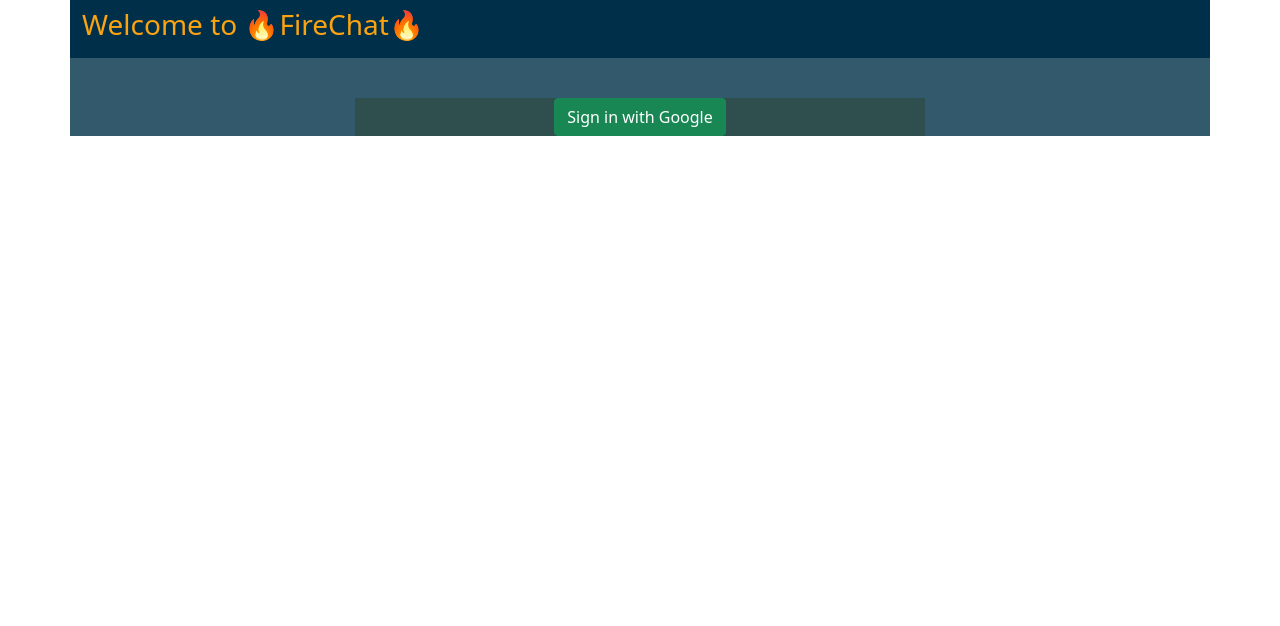
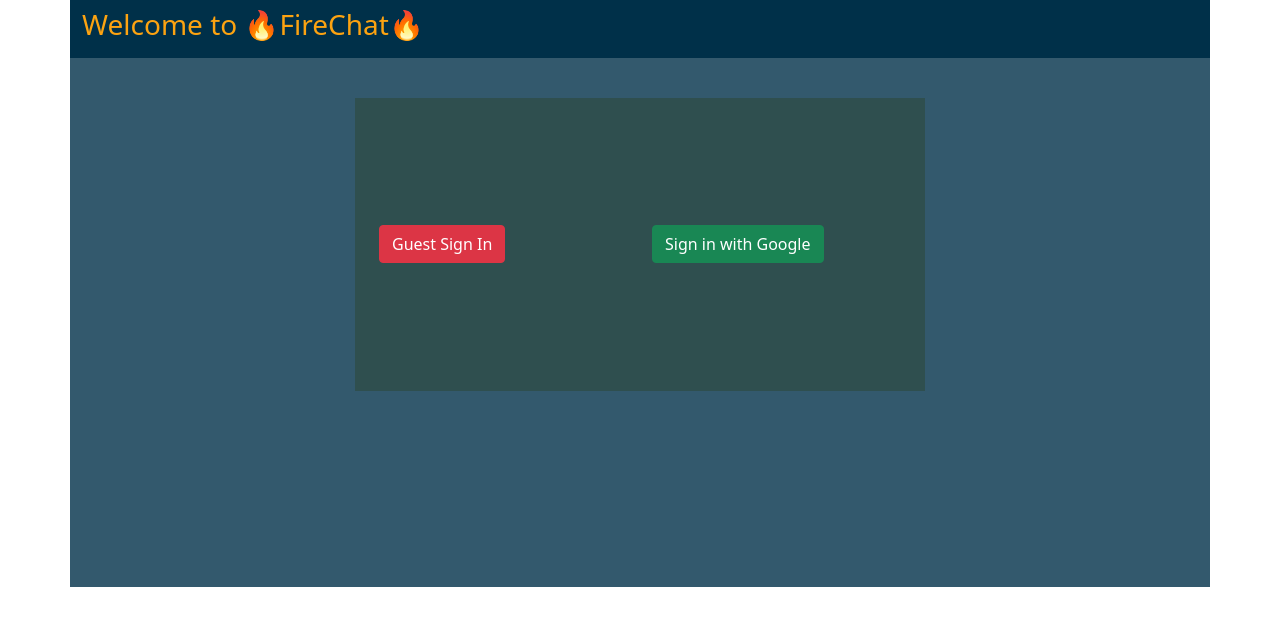
Before and after one commit to DomGalluzzo/FireChat, a React (Create React App) app: page / in a window 1280 px wide. Shown: the top 626 px of the page. Built offline with nearby package versions, Linux system fonts and the light colour scheme; no server answers.

Commit message:
anonymous user log in. navbar conditional for guest name

```diff
--- a/src/components/ChatroomList.js
+++ b/src/components/ChatroomList.js
@@ -1,6 +1,7 @@
 import React, { useState } from "react";
 import { useCollection } from "react-firebase-hooks/firestore";
 import firebase from "firebase/app";
+import { Link } from "react-router-dom";
 
 import { Container } from "react-bootstrap";
 
@@ -17,7 +18,7 @@ const ChatroomList = () => {
 			{value && (
 				<>
 					{value.docs.map((chatroom) => {
-						return <>{chatroom.data().name}</>;
+						return <h6>{chatroom.data().name}</h6>;
 					})}
 				</>
 			)}
--- a/src/components/Navigation.js
+++ b/src/components/Navigation.js
@@ -8,7 +8,7 @@ const Navigation = ({ user }) => {
 		<Container className="navigation-container py-2" fluid>
 			{user ? (
 				<>
-					<h3>Hello, {user.displayName}</h3>
+					<h3>Hello, {user.displayName ? user.displayName : "Guest"}</h3>
 					<SignOut />
 				</>
 			) : (
--- a/src/components/NewMessage.js
+++ b/src/components/NewMessage.js
@@ -30,13 +30,14 @@ const NewMessage = () => {
 	};
 
 	return (
-		<form onSubmit={sendMessage}>
+		<form className="new-message-form" onSubmit={sendMessage}>
 			<input
+				className="new-message-input"
 				value={message}
 				onChange={(e) => setMessage(e.target.value)}
 				placeholder="Send message"
 			/>
-			<button type="submit" disabled={!message}>
+			<button className="new-message-button" type="submit" disabled={!message}>
 				Send
 			</button>
 		</form>
--- a/src/components/SignIn.js
+++ b/src/components/SignIn.js
@@ -1,13 +1,20 @@
 import React from "react";
-import { Container, Button } from "react-bootstrap";
-import { signInWithGoogle } from "../firebase";
+import { Container, Button, Form } from "react-bootstrap";
+import { signInWithGoogle, signInAnon } from "../firebase";
 
 const SignIn = () => {
 	return (
 		<Container className="sign-in-container">
-			<Button variant="success" onClick={signInWithGoogle}>
-				Sign in with Google
-			</Button>
+			<Container className="form-sign-in-container">
+				<Button variant="danger" onClick={signInAnon}>
+					Guest Sign In
+				</Button>
+			</Container>
+			<Container className="google-sign-in-container">
+				<Button variant="success" onClick={signInWithGoogle}>
+					Sign in with Google
+				</Button>
+			</Container>
 		</Container>
 	);
 };
--- a/src/firebase.js
+++ b/src/firebase.js
@@ -21,5 +21,9 @@ export const signInWithGoogle = () => {
 	auth.signInWithPopup(provider);
 };
 
+export const signInAnon = () => {
+	auth.signInAnonymously();
+};
+
 export const auth = firebase.auth();
 export const firestore = firebase.firestore();
--- a/src/styles/App.scss
+++ b/src/styles/App.scss
@@ -1,5 +1,5 @@
 .main-container {
-	height: auto;
+	height: 587px;
 	background: rgba(0, 48, 73, 0.8);
 	color: rgba(255, 255, 255, 0.8);
 }
--- a/src/styles/SignIn.scss
+++ b/src/styles/SignIn.scss
@@ -1,5 +1,7 @@
 .sign-in-container {
-	text-align: center;
+	display: flex;
+	justify-content: center;
+	align-items: center;
 	width: 50%;
 	height: 50%;
 	margin-top: 2.5rem;
--- a/src/styles/chatroom.scss
+++ b/src/styles/chatroom.scss
@@ -14,6 +14,13 @@
 .chatroom-list-container {
 	width: 10%;
 	list-style: none;
+	margin-left: 0;
+	margin-right: 0;
+	padding: 0;
+
+	h6 {
+		font-size: 15px;
+	}
 }
 
 .messages-container {
@@ -63,7 +70,7 @@ p {
 	margin: 2px 5px;
 }
 
-form {
+.new-message-form {
 	height: 10vh;
 	position: fixed;
 	bottom: 5px;
@@ -73,14 +80,13 @@ form {
 	max-width: 728px;
 	display: flex;
 	font-size: 1.5rem;
+	button {
+		width: 20%;
+		background-color: #fca311;
+	}
 }
 
-form button {
-	width: 20%;
-	background-color: #fca311;
-}
-
-input {
+.new-message-input {
 	line-height: 1.5;
 	width: 100%;
 	font-size: 1.5rem;
@@ -91,7 +97,7 @@ input {
 	padding: 0 10px;
 }
 
-button {
+.new-message-button {
 	background-color: #282c34;
 	border: none;
 	color: white;
@@ -103,7 +109,7 @@ button {
 	font-size: 1.25rem;
 }
 
-button:disabled {
+.new-message-button:disabled {
 	opacity: 0.5;
 	cursor: not-allowed;
 }
```
Also changed, not shown: src/components/Burrito.js (deleted, +0 -25 lines).
